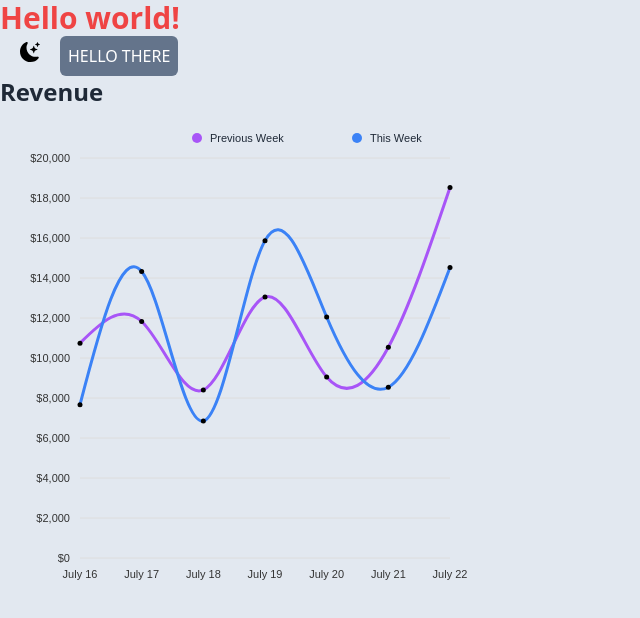
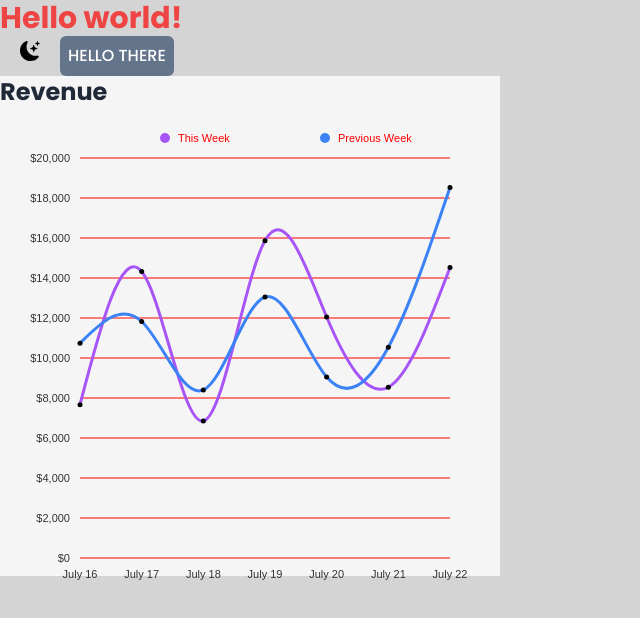
Before and after one commit to BolaGhaly/Admin-Dashboard, a Next.js app: page / in a window 1280 px wide. Shown: the top 618 px of the page, without its empty margins (0-640 px from the left). Built offline with nearby package versions, Linux system fonts and the light colour scheme.

Commit message:
Update color themes and line chart

```diff
--- a/pages/LineChart.tsx
+++ b/pages/LineChart.tsx
@@ -3,9 +3,27 @@ import { ResponsiveLine } from "@nivo/line";
 const LineChart = ({ data, darkMode }) => (
   <ResponsiveLine
     theme={{
+      textColor: `${darkMode ? "#d1d5db" : "#FF0000"}`,
       fontSize: 16,
-      textColor: `${darkMode ? "#d1d5db" : "#1f2937"}`,
       fontFamily: "poppins",
+      grid: {
+        line: {
+          stroke: `${darkMode ? "#d1d5db" : "#FF0000"}`,
+        },
+      },
+      tooltip: {
+        container: {
+          background: "#872626",
+          color: "#ff0000",
+          fontSize: 12,
+          borderRadius: 10,
+        },
+      },
+      crosshair: {
+        line: {
+          strokeWidth: 0,
+        },
+      },
     }}
     data={data}
     margin={{ top: 50, right: 50, bottom: 50, left: 80 }}
@@ -46,11 +64,11 @@ const LineChart = ({ data, darkMode }) => (
     useMesh={true}
     legends={[
       {
-        itemTextColor: `${darkMode ? "#d1d5db" : "#1f2937"}`,
+        itemTextColor: `${darkMode ? "#d1d5db" : "#FF0000"}`,
         anchor: "top-right",
         direction: "row",
         justify: false,
-        translateX: 2,
+        translateX: -30,
         translateY: -30,
         itemsSpacing: 60,
         itemDirection: "left-to-right",
@@ -60,6 +78,7 @@ const LineChart = ({ data, darkMode }) => (
         symbolShape: "circle",
       },
     ]}
+    motionConfig="slow"
   />
 );
 
--- a/pages/index.tsx
+++ b/pages/index.tsx
@@ -12,7 +12,6 @@ const LineChart = dynamic(() => import("./LineChart"), {
 const Home = () => {
   const [darkMode, setDarkMode] = useState(false);
 
-
   return (
     <>
       <Head>
@@ -22,14 +21,8 @@ const Home = () => {
         <link rel="icon" href="/favicon.ico" />
       </Head>
       <div className={`${darkMode ? "dark" : ""}`}>
-        <main className="bg-slate-200 min-h-screen dark:bg-gray-800 dark:text-white antialiased transition-colors duration-200">
-          {/* <Image
-            src="/bg-img.webp"
-            alt="Background Image"
-            width={100}
-            height={100}
-            className="w-full h-auto object-cover object-center"
-          /> */}
+        <main className="bg-neutral-300 dark:bg-neutral-800 min-h-screen font-poppins antialiased transition-colors duration-200">
+
           <h1 className="text-3xl font-bold text-red-500 dark:text-white ">
             Hello world!
           </h1>
@@ -40,18 +33,15 @@ const Home = () => {
             />
           </button>
 
-          <button className=" bg-slate-500 p-2 rounded-md text-white font-medium dark:text-slate-800 dark:bg-sky-200">
+          <button className="bg-slate-500 p-2 rounded-md text-white font-medium dark:text-slate-800 dark:bg-sky-200">
             HELLO THERE
           </button>
 
-          <div className="h-[500px] w-[500px] ">
+          <div className="bg-neutral-100 dark:bg-neutral-700 h-[500px] w-[500px] ">
             <h1 className="text-gray-800 font-bold text-2xl dark:text-white">
               Revenue
             </h1>
-            <LineChart
-              data={LineChartData}
-              darkMode={darkMode}
-            />
+            <LineChart data={LineChartData} darkMode={darkMode} />
           </div>
         </main>
       </div>
--- a/utils/LineChartData.ts
+++ b/utils/LineChartData.ts
@@ -1,4 +1,37 @@
 export const LineChartData = [
+  {
+    id: "Previous Week",
+    data: [
+      {
+        x: "July 16",
+        y: 10742.36,
+      },
+      {
+        x: "July 17",
+        y: 11826.21,
+      },
+      {
+        x: "July 18",
+        y: 8400.73,
+      },
+      {
+        x: "July 19",
+        y: 13051.99,
+      },
+      {
+        x: "July 20",
+        y: 9050.01,
+      },
+      {
+        x: "July 21",
+        y: 10538.28,
+      },
+      {
+        x: "July 22",
+        y: 18526.55,
+      },
+    ],
+  },
   {
     id: "This Week",
     data: [
@@ -32,37 +65,4 @@ export const LineChartData = [
       },
     ],
   },
-  {
-    id: "Previous Week",
-    data: [
-      {
-        x: "July 16",
-        y: 10742.36,
-      },
-      {
-        x: "July 17",
-        y: 11826.21,
-      },
-      {
-        x: "July 18",
-        y: 8400.73,
-      },
-      {
-        x: "July 19",
-        y: 13051.99,
-      },
-      {
-        x: "July 20",
-        y: 9050.01,
-      },
-      {
-        x: "July 21",
-        y: 10538.28,
-      },
-      {
-        x: "July 22",
-        y: 18526.55,
-      },
-    ],
-  },
 ];
```
